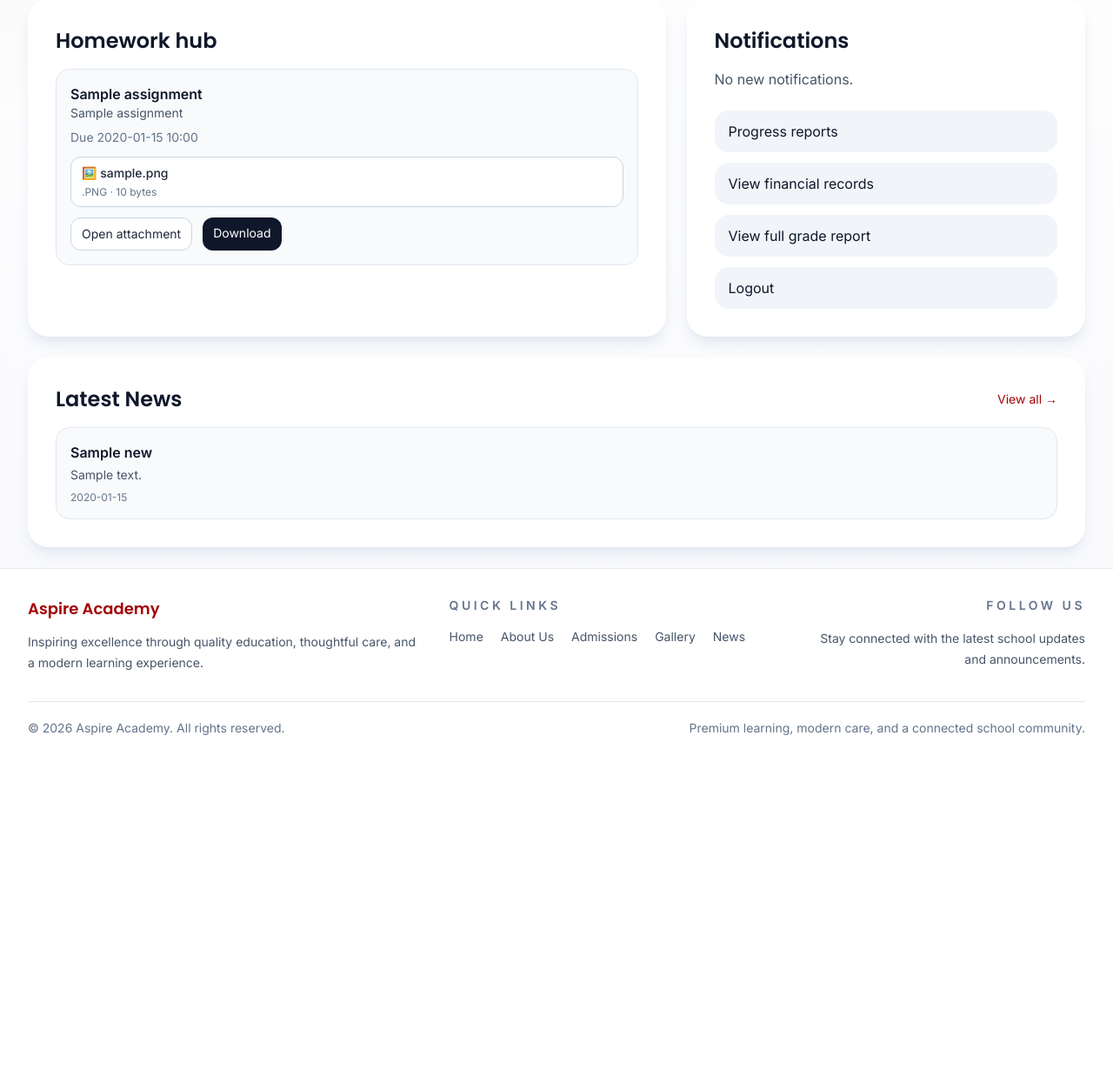
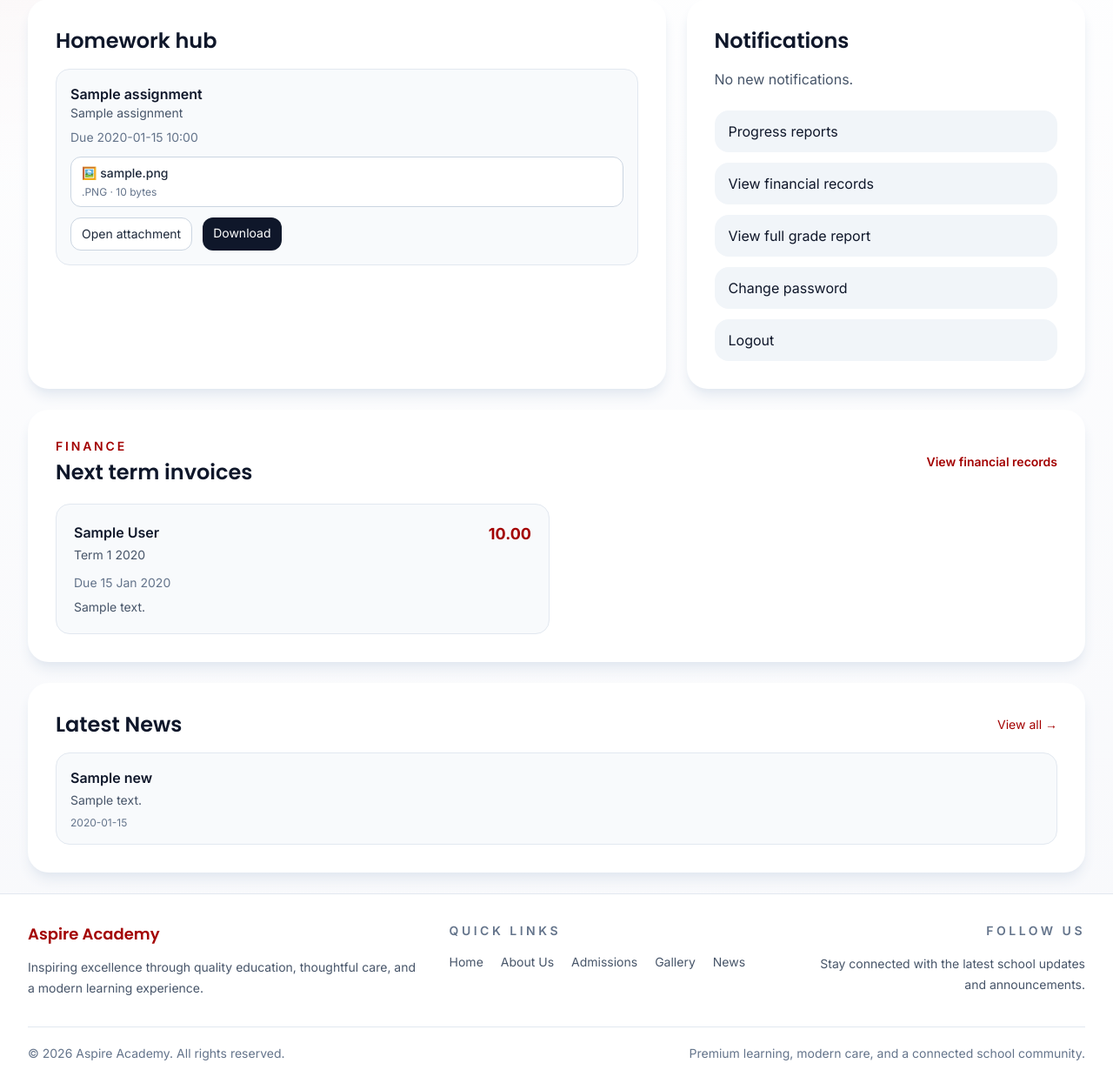
Before and after one commit to 101dalmartians-sudo/repo, a Django app: page /students/ in a window 1280 px wide. Shown: the part 325-1578 px from the top of the page at 87% size. Before the commit the page ends 1170 px from the top, so only its background shows below. Run offline with Django 4.2, Linux system fonts and the light colour scheme; a user stored in the database is signed in; data comes from the database, SQL or seed files in the repository; tables that the repository leaves empty hold one stand-in row (values such as "Sample post"); grey boxes marked "Sample" are stand-in pictures; data that the repository does not hold is empty; parts of the project's set-up code (start-up, migrations or seed data) failed here and were passed over; some libraries are stand-ins or nearby versions.

Commit message:
Add paid-status report gating, admin/teacher report editing, PDF reports, term invoices, payment status toggle, and self-service password change

```diff
--- a/apps/accounts/urls.py
+++ b/apps/accounts/urls.py
@@ -12,4 +12,5 @@ urlpatterns = [
     path('edit-profile/<str:profile_type>/<int:profile_id>/', views.edit_profile, name='edit_profile'),
     path('login/', views.login_view, name='login'),
     path('logout/', views.logout_view, name='logout'),
+    path('change-password/', views.change_password, name='change_password'),
 ]
--- a/apps/reports/admin.py
+++ b/apps/reports/admin.py
@@ -178,7 +178,7 @@ class BiWeeklyReportAdmin(admin.ModelAdmin):
     list_filter = ['status', 'period__year', 'period__term', 'created_at']
     search_fields = ['student__student_id', 'student__user__first_name', 'student__user__last_name']
     readonly_fields = [
-        'period', 'student', 'teacher', 'created_at', 'updated_at',
+        'created_at', 'updated_at',
         'submitted_at', 'submitted_by', 'approved_at', 'approved_by',
         'published_at', 'content_display'
     ]
@@ -291,6 +291,10 @@ class BiWeeklyReportAdmin(admin.ModelAdmin):
             rows,
         )
     content_display.short_description = 'Content'
+
+    def save_model(self, request, obj, form, change):
+        obj.updated_by = request.user
+        super().save_model(request, obj, form, change)
 
     def actions_display(self, obj):
         buttons = []
--- a/apps/students/models.py
+++ b/apps/students/models.py
@@ -26,6 +26,12 @@ class StudentProfile(models.Model):
 
     def get_active_financial_records(self):
         return self.financial_records.filter(total_balance__gt=0).order_by('year', 'term')
+
+    def is_paid_for_period(self, period):
+        records = self.financial_records.filter(status='paid', year=period.year)
+        if period.term:
+            records = records.filter(term=period.term)
+        return records.exists()
 
     def get_balance_summary(self):
         records = self.financial_records.all()
@@ -189,6 +195,23 @@ class FinancialRecord(models.Model):
     def is_overdue(self):
         return self.due_date and self.due_date < timezone.now().date() and self.total_balance > 0
 
+    def mark_as_paid(self, user=None):
+        """Clear outstanding balances so the record is fully paid."""
+        self.transport_paid = self.transport_fee
+        self.tuition_paid = self.school_tuition
+        self.last_payment_date = timezone.now()
+        if user is not None:
+            self.updated_by = user
+        self.save()
+
+    def mark_as_unpaid(self, user=None):
+        """Reset payments so the record shows as outstanding again."""
+        self.transport_paid = Decimal('0.00')
+        self.tuition_paid = Decimal('0.00')
+        if user is not None:
+            self.updated_by = user
+        self.save()
+
     def apply_payment(self, amount):
         remaining = Decimal(amount)
         if remaining <= 0:
@@ -212,6 +235,28 @@ class FinancialRecord(models.Model):
             'transport_paid', 'transport_balance', 'tuition_paid', 'tuition_balance', 'updated_at'
         ])
         return remaining
+
+
+class TermInvoice(models.Model):
+    TERM_CHOICES = FinancialRecord.TERM_CHOICES
+
+    student = models.ForeignKey(StudentProfile, on_delete=models.CASCADE, related_name='term_invoices')
+    title = models.CharField(max_length=160, default='Next term fees')
+    term = models.CharField(max_length=10, choices=TERM_CHOICES)
+    year = models.PositiveIntegerField()
+    amount = models.DecimalField(max_digits=10, decimal_places=2, validators=[MinValueValidator(Decimal('0.00'))])
+    due_date = models.DateField(null=True, blank=True)
+    description = models.TextField(blank=True)
+    is_published = models.BooleanField(default=True)
+    created_by = models.ForeignKey(User, on_delete=models.SET_NULL, null=True, blank=True, related_name='created_term_invoices')
+    created_at = models.DateTimeField(auto_now_add=True)
+    updated_at = models.DateTimeField(auto_now=True)
+
+    class Meta:
+        ordering = ['-year', 'term', 'student__student_id']
+
+    def __str__(self):
+        return f'{self.student} - {self.title} ({self.year})'
 
 
 class Payment(models.Model):
--- a/apps/students/views.py
+++ b/apps/students/views.py
@@ -14,6 +14,7 @@ from .models import (
     StudentProfile,
     FinancialRecord,
     Payment,
+    TermInvoice,
     AttendanceRecord,
     ExamSchedule,
     ExamResult,
@@ -37,6 +38,7 @@ def dashboard(request):
         tuition_balance=0
     )
     upcoming_exams = ExamSchedule.objects.filter(exam_date__gte=timezone.now().date()).order_by('exam_date')[:3]
+    invoices = TermInvoice.objects.filter(student=profile, is_published=True).order_by('-year', 'term')[:5]
 
     return render(request, 'students/dashboard.html', {
         'assignments': assignments,
@@ -44,6 +46,7 @@ def dashboard(request):
         'news': news,
         'overdue_records': overdue_records,
         'upcoming_exams': upcoming_exams,
+        'term_invoices': invoices,
         'student_report_metrics': BiWeeklyReportService.get_student_metrics(profile),
     })
 
--- a/requirements.txt
+++ b/requirements.txt
@@ -8,3 +8,4 @@ dj-database-url>=1.0
 django-environ>=0.9
 Pillow>=12.2.0
 openpyxl>=3.1.2
+reportlab>=4.0
--- a/templates/reports/student_reports.html
+++ b/templates/reports/student_reports.html
@@ -6,6 +6,11 @@
         <h1 class="text-3xl font-semibold text-slate-900">Progress Reports</h1>
         <p class="mt-2 text-slate-600">Bi-weekly reports and end-of-term summary snapshots.</p>
         <p class="mt-2 text-sm text-slate-500">Reports Available: {{ student_metrics.available }}</p>
+        {% if not report_accessible %}
+        <div class="mt-5 rounded-2xl border border-amber-200 bg-amber-50 p-4 text-sm text-amber-900">
+            Reports are available after the applicable term fees have been fully paid.
+        </div>
+        {% endif %}
     </div>
 
     <div class="rounded-3xl bg-white p-8 shadow-lg shadow-slate-200">
--- a/templates/students/dashboard.html
+++ b/templates/students/dashboard.html
@@ -70,9 +70,39 @@
                 <a href="{% url 'reports:student_reports' %}" class="block rounded-2xl bg-slate-100 px-4 py-3 text-slate-900 hover:bg-slate-200">Progress reports{% if student_report_metrics.available %} ({{ student_report_metrics.available }}){% endif %}</a>
                 <a href="{% url 'student_profile' %}" class="block rounded-2xl bg-slate-100 px-4 py-3 text-slate-900 hover:bg-slate-200">View financial records</a>
                 <a href="{% url 'grades_student_view' %}" class="block rounded-2xl bg-slate-100 px-4 py-3 text-slate-900 hover:bg-slate-200">View full grade report</a>
+                <a href="{% url 'accounts:change_password' %}" class="block rounded-2xl bg-slate-100 px-4 py-3 text-slate-900 hover:bg-slate-200">Change password</a>
                 <a href="{% url 'accounts:logout' %}" class="block rounded-2xl bg-slate-100 px-4 py-3 text-slate-900 hover:bg-slate-200">Logout</a>
             </div>
         </div>
+    </div>
+
+    <div class="rounded-3xl bg-white p-8 shadow-lg shadow-slate-200">
+        <div class="flex flex-wrap items-center justify-between gap-3">
+            <div>
+                <p class="text-sm font-semibold uppercase tracking-[0.2em] text-academy">Finance</p>
+                <h2 class="mt-1 text-2xl font-semibold text-slate-900">Next term invoices</h2>
+            </div>
+            <a href="{% url 'student_profile' %}" class="text-sm font-semibold text-academy hover:underline">View financial records</a>
+        </div>
+        {% if term_invoices %}
+            <div class="mt-5 grid gap-4 md:grid-cols-2">
+                {% for invoice in term_invoices %}
+                <div class="rounded-2xl border border-slate-200 bg-slate-50 p-5">
+                    <div class="flex items-start justify-between gap-4">
+                        <div>
+                            <p class="font-semibold text-slate-900">{{ invoice.title }}</p>
+                            <p class="mt-1 text-sm text-slate-600">{{ invoice.get_term_display }} {{ invoice.year }}</p>
+                        </div>
+                        <p class="text-lg font-bold text-academy">{{ invoice.amount }}</p>
+                    </div>
+                    {% if invoice.due_date %}<p class="mt-3 text-sm text-slate-500">Due {{ invoice.due_date|date:'d M Y' }}</p>{% endif %}
+                    {% if invoice.description %}<p class="mt-2 text-sm text-slate-600">{{ invoice.description }}</p>{% endif %}
+                </div>
+                {% endfor %}
+            </div>
+        {% else %}
+            <p class="mt-4 text-slate-600">No next-term invoices have been published.</p>
+        {% endif %}
     </div>
 
     <div class="rounded-3xl bg-white p-8 shadow-lg shadow-slate-200">
```
Also changed, not shown: apps/accounts/views.py (+13 -1 lines), apps/reports/tests.py (+9 -1 lines), apps/reports/views.py (+50 -44 lines), apps/students/admin.py (+54 -4 lines), templates/accounts/change_password.html (added, +21 -0 lines), apps/students/migrations/0009_terminvoice.py (added).
